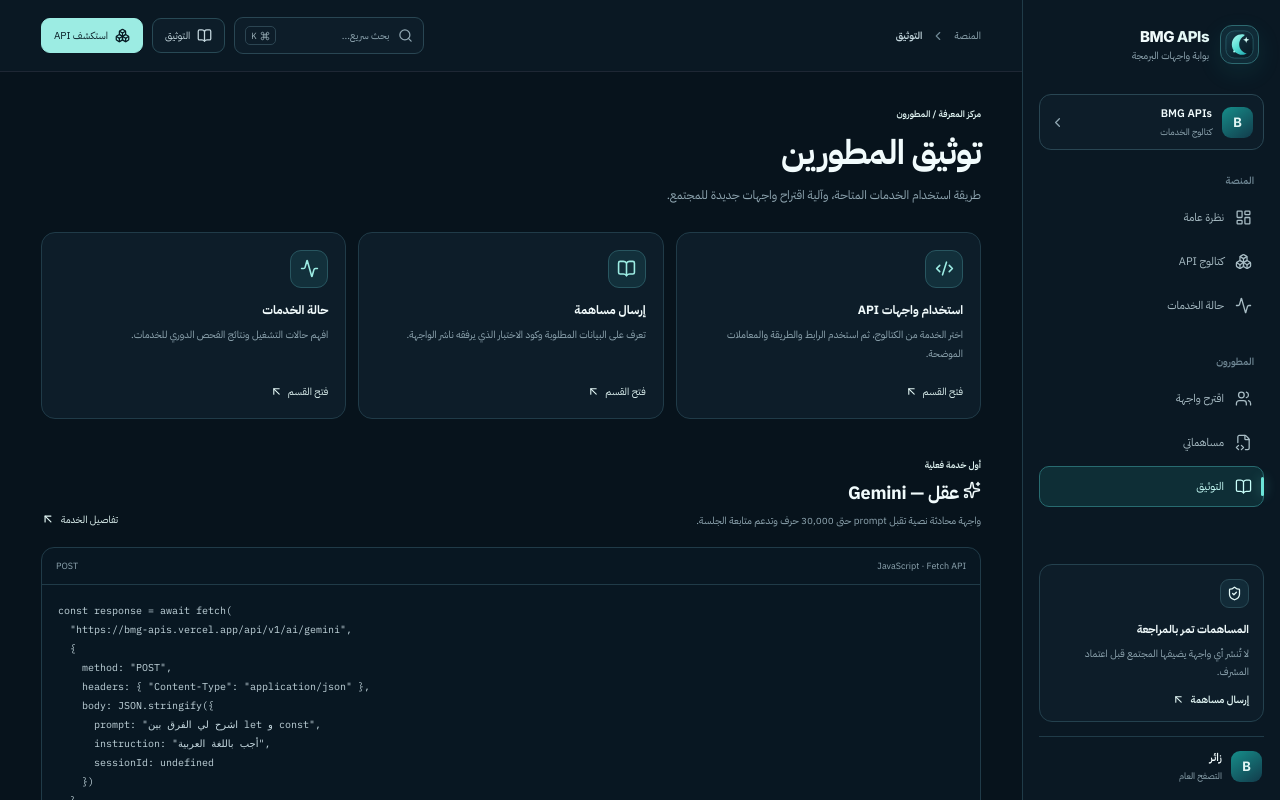
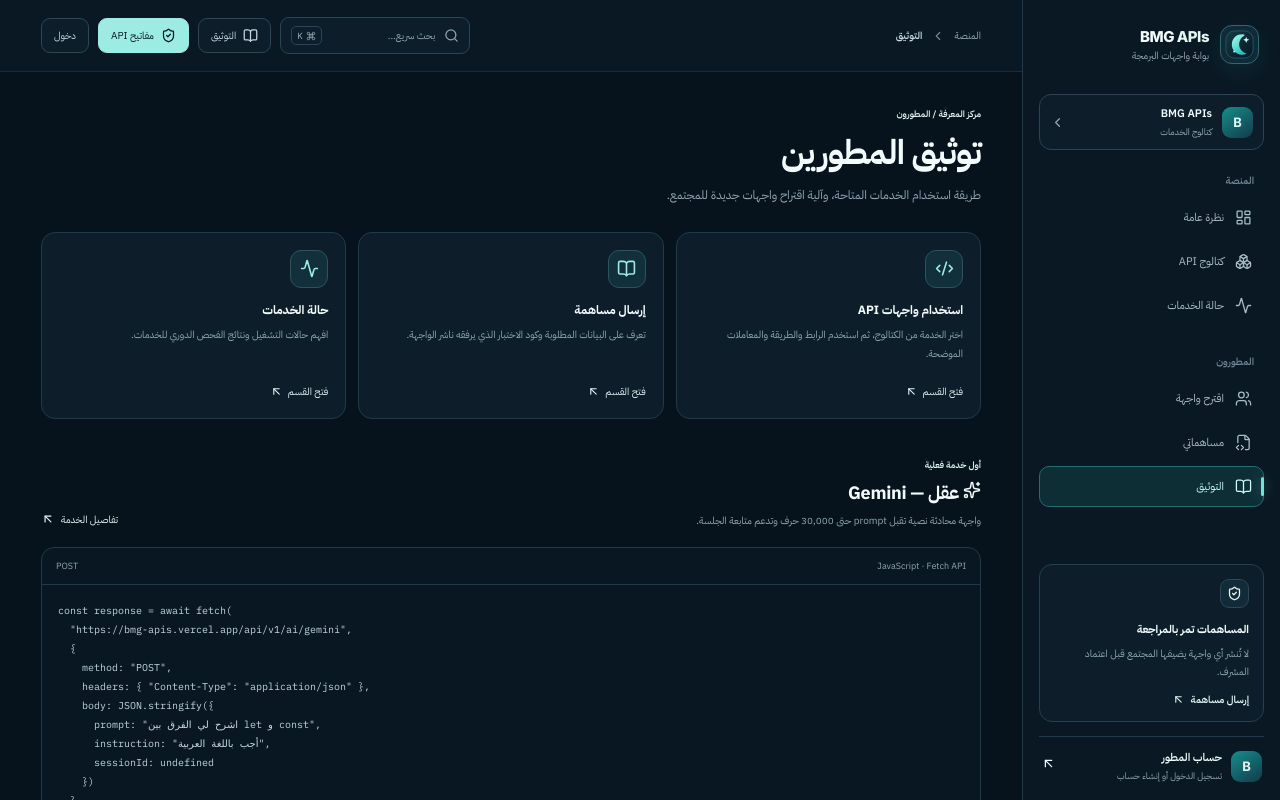
Before and after one commit to T7-T7/Bmg-Apis, a Next.js app: page /docs in a window 1280 px wide. Shown: the top 800 px of the page. Built offline with nearby package versions, Linux system fonts and the light colour scheme.

Commit message:
Add account and API key navigation

```diff
--- a/components/app-shell.tsx
+++ b/components/app-shell.tsx
@@ -53,14 +53,14 @@ export default function AppShell({ children }: Readonly<{ children: ReactNode }>
         </div>
         <div className="sidebar-bottom">
           <div className="sidebar-callout"><span className="callout-icon"><ShieldCheck size={15} /></span><strong>المساهمات تمر بالمراجعة</strong><p>لا تُنشر أي واجهة يضيفها المجتمع قبل اعتماد المشرف.</p><Link href="/create">إرسال مساهمة <ArrowUpLeft size={13} /></Link></div>
-          <div className="sidebar-profile"><span className="profile-avatar">B</span><span><strong>زائر</strong><small>التصفح العام</small></span></div>
+          <div className="sidebar-profile"><span className="profile-avatar">B</span><span><strong>حساب المطور</strong><small>تسجيل الدخول أو إنشاء حساب</small></span><Link href="/login" aria-label="تسجيل الدخول"><ArrowUpLeft size={15} /></Link></div>
         </div>
       </aside>
 
       <main className="main-area">
         <header className="topbar">
           <div className="topbar-start"><button className="icon-button mobile-menu" onClick={() => setMenuOpen(value => !value)} aria-label={menuOpen ? "إغلاق القائمة" : "فتح القائمة"} aria-expanded={menuOpen}>{menuOpen ? <X size={19} /> : <Menu size={19} />}</button><div className="breadcrumbs"><span>المنصة</span><ChevronLeft size={14} /><strong>{current}</strong></div></div>
-          <div className="topbar-actions"><button className="quick-search" onClick={() => setSearchOpen(true)}><Search size={15} /><span>بحث سريع...</span><kbd><Command size={10} /> K</kbd></button><Link href="/docs" className="top-docs"><BookOpen size={15} /><span>التوثيق</span></Link><Link href="/apis" className="top-create"><Boxes size={15} /><span>استكشف API</span></Link></div>
+          <div className="topbar-actions"><button className="quick-search" onClick={() => setSearchOpen(true)}><Search size={15} /><span>بحث سريع...</span><kbd><Command size={10} /> K</kbd></button><Link href="/docs" className="top-docs"><BookOpen size={15} /><span>التوثيق</span></Link><Link href="/dashboard/api-keys" className="top-create"><ShieldCheck size={15} /><span>مفاتيح API</span></Link><Link href="/login" className="top-docs"><span>دخول</span></Link></div>
         </header>
         {searchOpen && <div className="command-overlay" role="dialog" aria-modal="true" aria-label="البحث السريع" onMouseDown={event => { if (event.target === event.currentTarget) setSearchOpen(false); }}><div className="command-panel"><div className="command-input"><Search size={18} /><input autoFocus placeholder="ابحث أو اكتب اسم القسم..." onKeyDown={event => { if (event.key === "Enter") { const value = event.currentTarget.value.trim(); if (/api|واجهة|كتالوج/i.test(value)) window.location.href = "/apis"; else if (/مساهمة|اقتراح|إضافة/i.test(value)) window.location.href = "/create"; else if (/توثيق|docs/i.test(value)) window.location.href = "/docs"; else if (/حالة|status/i.test(value)) window.location.href = "/status"; else window.location.href = "/"; } }} /><kbd>ESC</kbd></div><div className="command-hint">انتقال سريع إلى أقسام المنصة</div>{groups.flatMap(group => group.items).map(item => { const Icon = item.icon; return <Link className="command-link" href={item.href} key={item.href} onClick={() => setSearchOpen(false)}><Icon size={16} /><span>{item.label}</span><ArrowUpLeft size={13} /></Link>; })}</div></div>}
         <div className="page-content">{children}</div>
```
